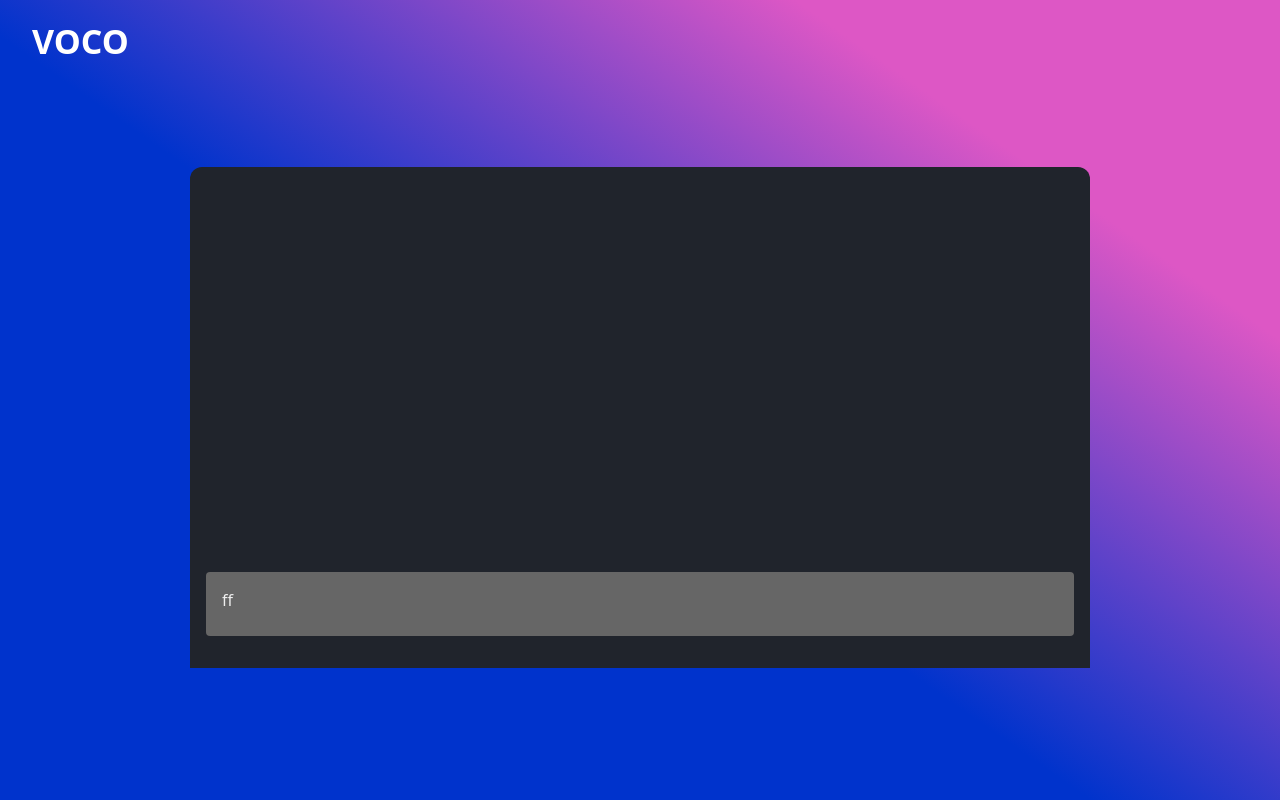
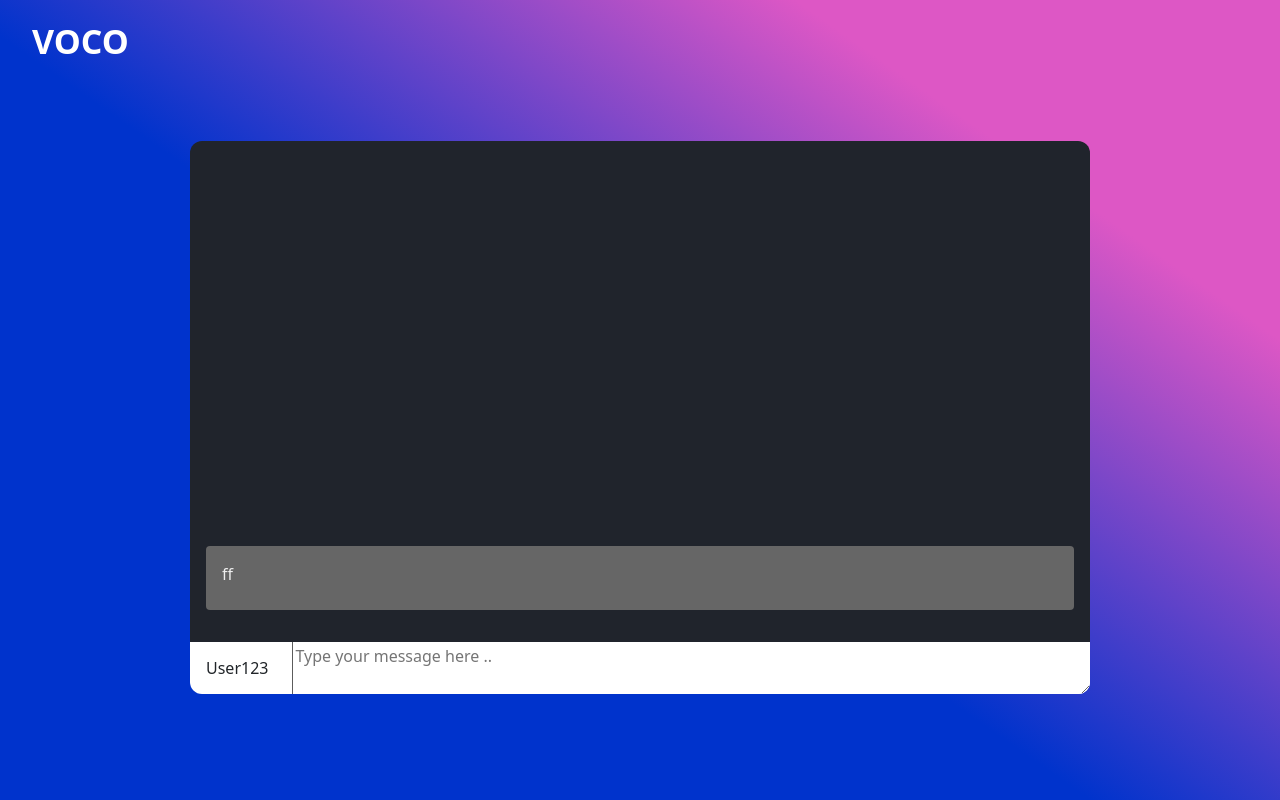
Before and after one commit to LiisNormann/voco-chat-client, a React (Create React App) app: page / in a window 1280 px wide. Built offline with nearby package versions, Linux system fonts and the light colour scheme.

Commit message:
Added an input field

```diff
--- a/src/App.css
+++ b/src/App.css
@@ -41,6 +41,7 @@
   align-items: center;
 }
 
+/* MESSAGE FIELD */
 .message {
   margin: 1rem 0;
   width: 100%;
@@ -63,3 +64,35 @@
   margin-bottom: 0.5rem;
   color: rgba(255,255,255,.89);
 }
+
+.message-send-box-wrapper {
+  display: flex;
+  width: 100%;
+  background: white;
+  border-bottom-left-radius: 12px;
+  border-bottom-right-radius: 12px;
+  overflow: hidden;
+  align-items: center;
+}
+
+/* INPUT FIELD */
+.user-name {
+  display: inline-flex;
+  justify-content: center;
+  align-content: center;
+  padding: 0 1rem;
+}
+
+.input-field {
+  display: inline-flex;
+  flex: 1 1 100%;
+  margin-left: 8px;
+  border-left: 1px solid rgba(0,0,0,.64);
+}
+
+textarea {
+  border: none;
+  outline: none;
+  width: 100%;
+  height: 100%;
+}
--- a/src/App.js
+++ b/src/App.js
@@ -3,6 +3,7 @@ import React from 'react';
 import './App.css';
 import Heading from './components/Heading';
 import MessageList from "./components/MessageList";
+import {InputBox} from "./components/InputBox";
 
 function App() {
     return(
@@ -10,6 +11,7 @@ function App() {
             <Heading />
                     <form className="chat-wrapper">
                         <MessageList />
+                        <InputBox />
                     </form>
         </div>
     )
--- a/src/components/InputBox.js
+++ b/src/components/InputBox.js
@@ -0,0 +1,14 @@
+import React from "react";
+
+export const InputBox = (props) => {
+    return (
+        <div className="message-send-box-wrapper">
+            <div className="user-name">
+                User123
+            </div>
+            <div className="input-field">
+                <textarea placeholder="Type your message here .." />
+            </div>
+        </div>
+    )
+}
```
